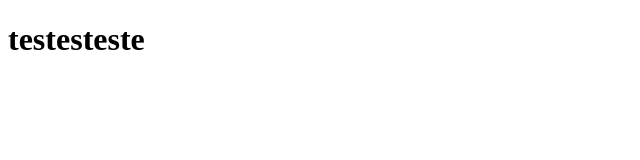
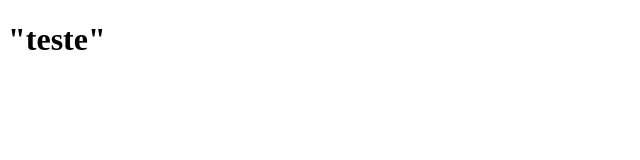
Before and after one commit to Augusto-Jabonif/portfolio, a plain HTML site: page index.html in a window 1280 px wide. Shown: the whole page, without its empty margins (0-640 px from the left). Drawn offline with Linux system fonts and the light colour scheme.

Commit message:
msg teste

```diff
--- a/index.html
+++ b/index.html
@@ -6,7 +6,7 @@
     <title>Document</title>
 </head>
 <body>
-    <h1 >testesteste</h1>
+    <h1 >"teste"</h1>
 
 </body>
 </html>
```
